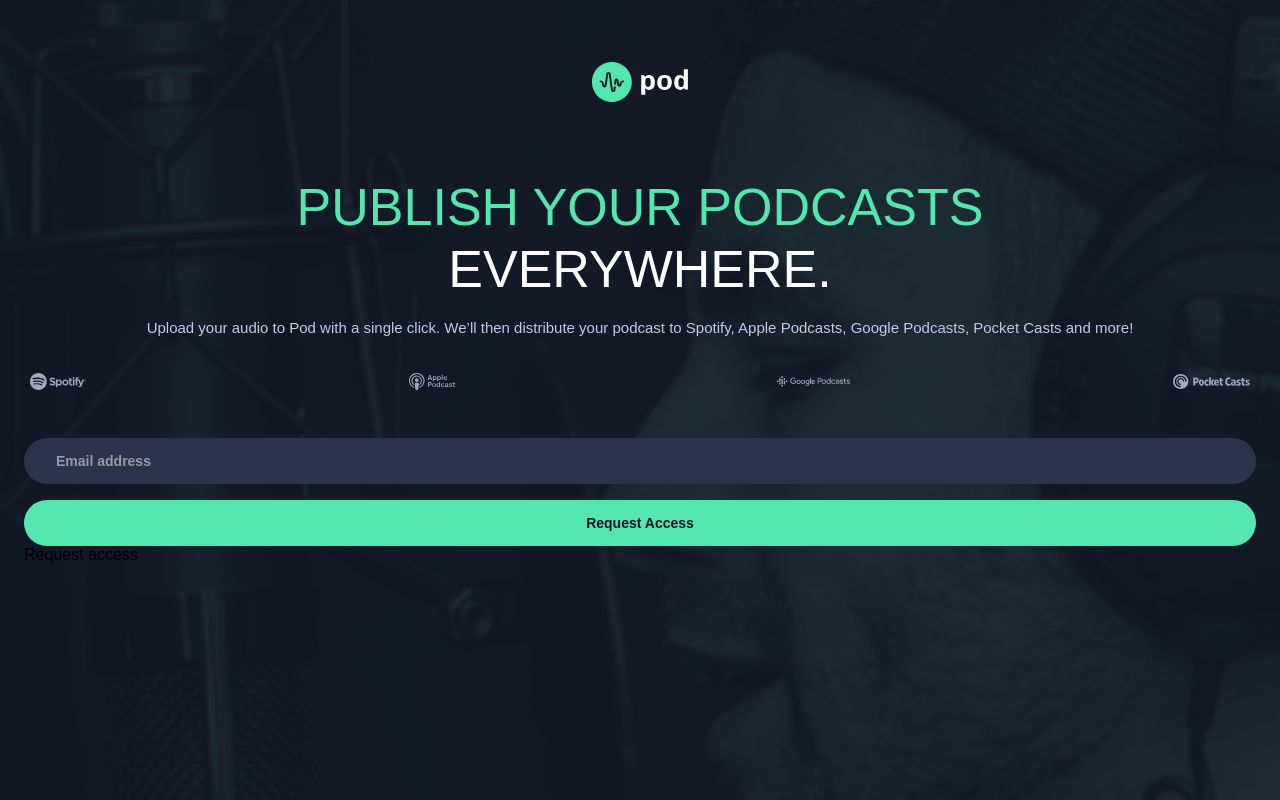
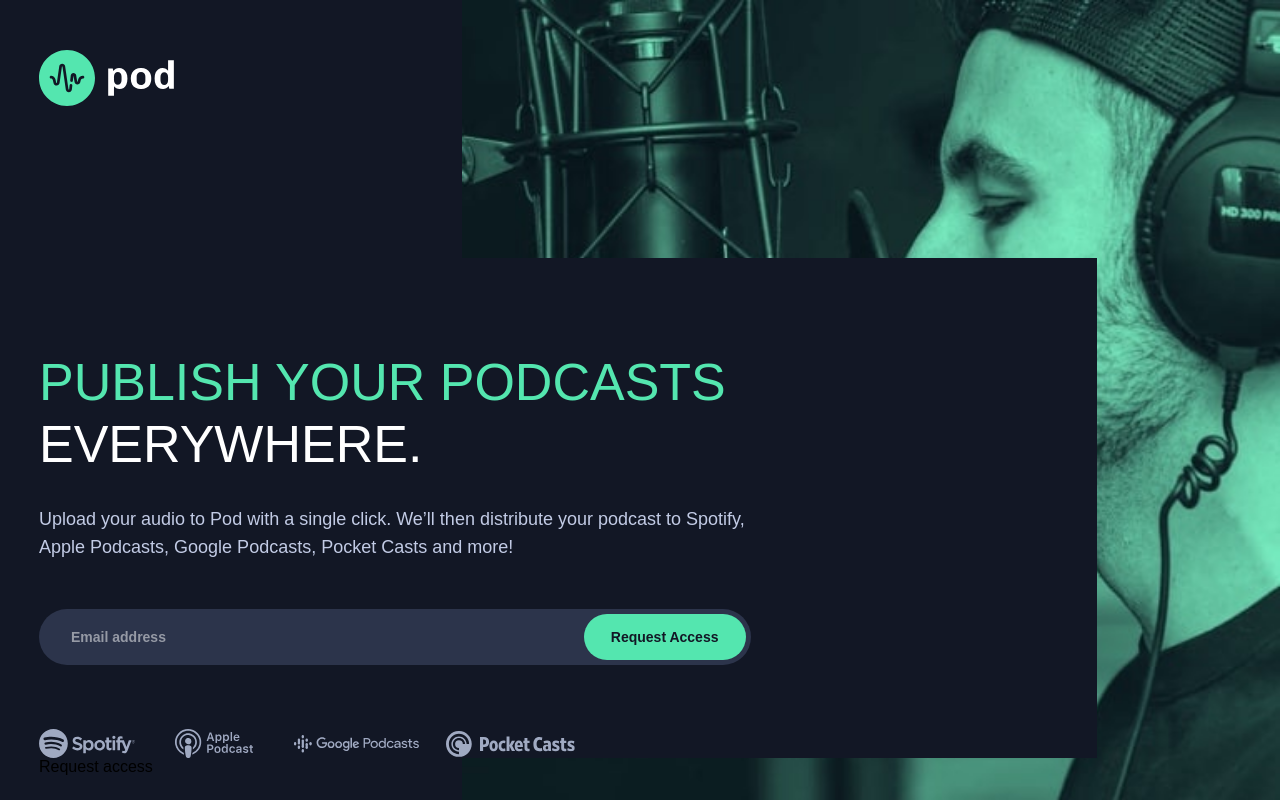
Before and after one commit to zuolizhu/pod-request-landing-frontendmentor, a React (Create React App) app: page / in a window 1280 px wide. Built offline with nearby package versions, Linux system fonts and the light colour scheme; a web font is replaced by a local one.

Commit message:
tablet style updated

```diff
--- a/src/styles/_base.scss
+++ b/src/styles/_base.scss
@@ -1,7 +1,7 @@
 :root {
   // colors
   --color-white: #fff;
-  --color-bg: #121725;
+  --color-black: #121725;
   --color-cyan: #54E6AF;
   --color-dark-blue: #2C344B;
   --color-light-blue: #C2CBE5;
@@ -32,9 +32,9 @@
   margin: 0;
   font-size: 1.6rem;
   font-family: 'Chivo', sans-serif;
-  background-color: var(--color-bg);
   -moz-osx-font-smoothing: grayscale;
   -webkit-font-smoothing: antialiased;
+  background-color: var(--color-black);
 }
 
 h1,
--- a/src/styles/_components.scss
+++ b/src/styles/_components.scss
@@ -3,27 +3,57 @@
   background-repeat: no-repeat;
   padding: 6.2rem 2.4rem 9.4rem;
   background-image: url(../assets/mobile/image-host-10op.png);
+  @media (min-width: 768px) {
+    background-position: top right;
+    background-size: 63.932% auto;
+    padding: 5rem 3.9rem;
+    background-image: url(../assets/tablet/image-host.jpg);
+  }
 }
 
 .logo {
   display: flex;
   justify-content: center;
+  @media (min-width: 768px) {
+    justify-content: flex-start;
+  }
+
   img {
     height: 4rem;
+    @media (min-width: 768px) {
+      height: 5.6rem;
+    }
   }
+
 }
 
 .content-container {
   margin-top: 7.4rem;
+  @media (min-width: 768px) {
+    display: flex;
+    width: 82.682vw;
+    padding-top: 9.3rem;
+    margin-top: 15.2rem;
+    flex-direction: column;
+    background-color: var(--color-black);
+  }
 }
 
 .page-title {
   text-align: center;
+  @media (min-width: 768px) {
+    text-align: left;
+  }
 }
 
 .page-body {
   margin-top: 1.5rem;
   text-align: center;
+  @media (min-width: 768px) {
+    text-align: left;
+    margin-top: 3rem;
+    width: 70.079%;
+  }
 }
 
 .platforms {
@@ -33,22 +63,60 @@
   margin-top: 3.3rem;
   align-items: center;
   justify-content: space-between;
+  @media (min-width: 768px) {
+    order: 1;
+    padding: 0;
+    margin-top: 6.4rem;
+    justify-content: flex-start;
+  }
 
   .platform {
     align-items: center;
     display: inline-flex;
 
     &--spotify {
-      img { width: 5.6rem; }
+      @media (min-width: 768px) {
+        margin-right: 4rem;
+      }
+
+      img {
+        width: 5.6rem;
+        @media (min-width: 768px) {
+          width: 9.6rem;
+        }
+      }
     }
     &--applePodcast {
-      img { width: 4.6rem; }
+      @media (min-width: 768px) {
+        margin-right: 4.1rem;
+      }
+
+      img {
+        width: 4.6rem;
+        @media (min-width: 768px) {
+          width: 7.8rem;
+        }
+      }
     }
     &--googlePodcasts {
-      img { width: 7.3rem; }
+      @media (min-width: 768px) {
+        margin-right: 2.7rem;
+      }
+
+      img {
+        width: 7.3rem;
+        @media (min-width: 768px) {
+          width: 12.5rem;
+        }
+      }
     }
     &--pocketCasts {
-      img { width: 7.7rem; }
+      img {
+        width: 7.7rem;
+        @media (min-width: 768px) {
+          width: 12.9rem;
+        }
+      }
     }
   }
 }
@@ -58,6 +126,11 @@
   display: flex;
   margin-top: 4.8rem;
   flex-direction: column;
+  @media (min-width: 768px) {
+    width: 67.244%;
+    position: relative;
+    flex-direction: row;
+  }
 
   &__email {
     width: 100%;
@@ -68,6 +141,9 @@
     color: var(--color-white);
     font-weight: var(--weight-bold);
     background-color: var(--color-dark-blue);
+    @media (min-width: 768px) {
+      padding: 1.4rem 13.3rem 1.4rem 3.2rem;
+    }
 
     &::placeholder {
       opacity: .50;
@@ -77,17 +153,28 @@
       font-weight: var(--weight-bold);
     }
   }
+
+  .btn--request {
+    width: 100%;
+    margin-top: 1.6rem;
+    @media (min-width: 768px) {
+      top: 50%;
+      right: .5rem;
+      margin-top: 0;
+      width: 16.2rem;
+      position: absolute;
+      transform: translateY(-50%);
+    }
+  }
 }
 
 .btn--request {
-  width: 100%;
-  color: #121725;
   font-size: 1.4rem;
   text-align: center;
   padding: .9rem 0;
-  margin-top: 1.6rem;
   line-height: 2.8rem;
   border-radius: 2.8rem;
+  color: var(--color-black);
   font-weight: var(--weight-bold);
   background-color: var(--color-cyan);
 }
--- a/src/styles/_typography.scss
+++ b/src/styles/_typography.scss
@@ -18,6 +18,10 @@
   line-height: 2.5rem;
   color: var(--color-light-blue);
   font-weight: var(--weight-light);
+  @media (min-width: 768px) {
+    font-size: 1.8rem;
+    line-height: 2.8rem;
+  }
 }
 
 .t-error {
```
